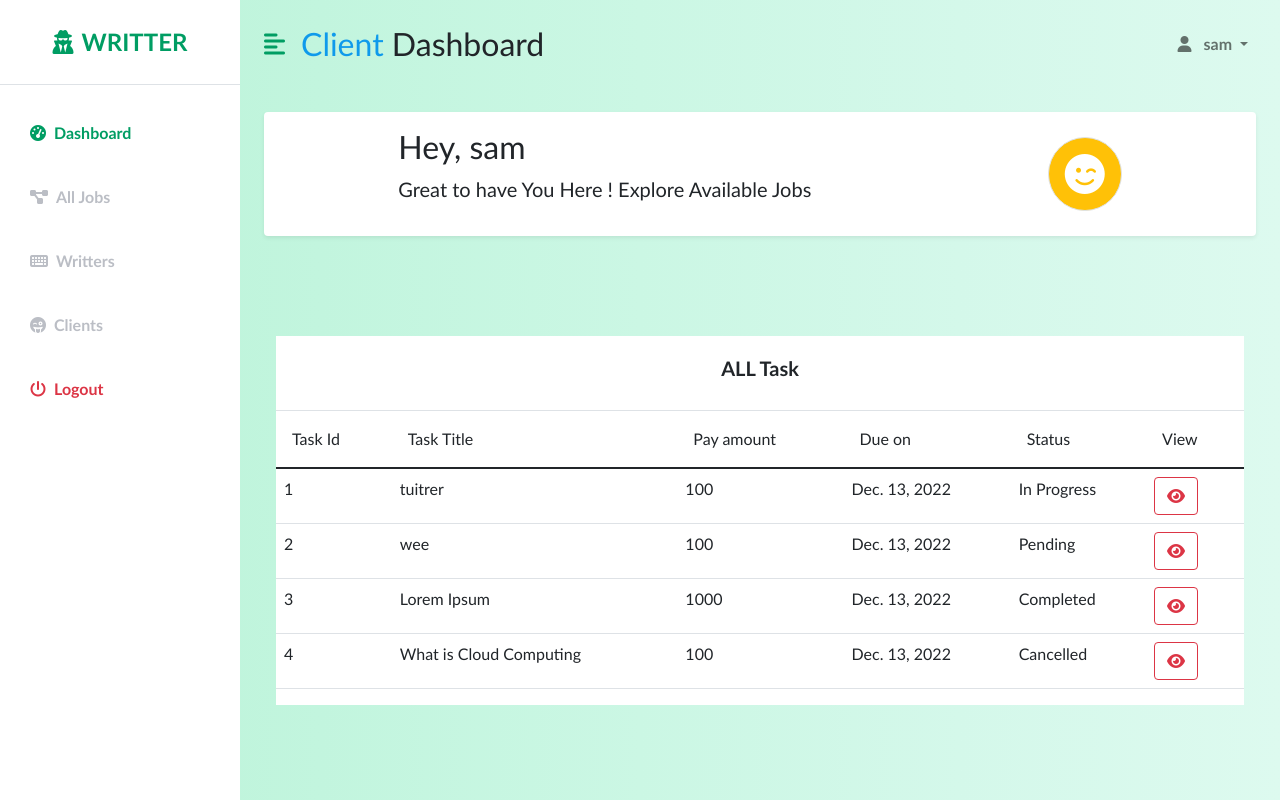
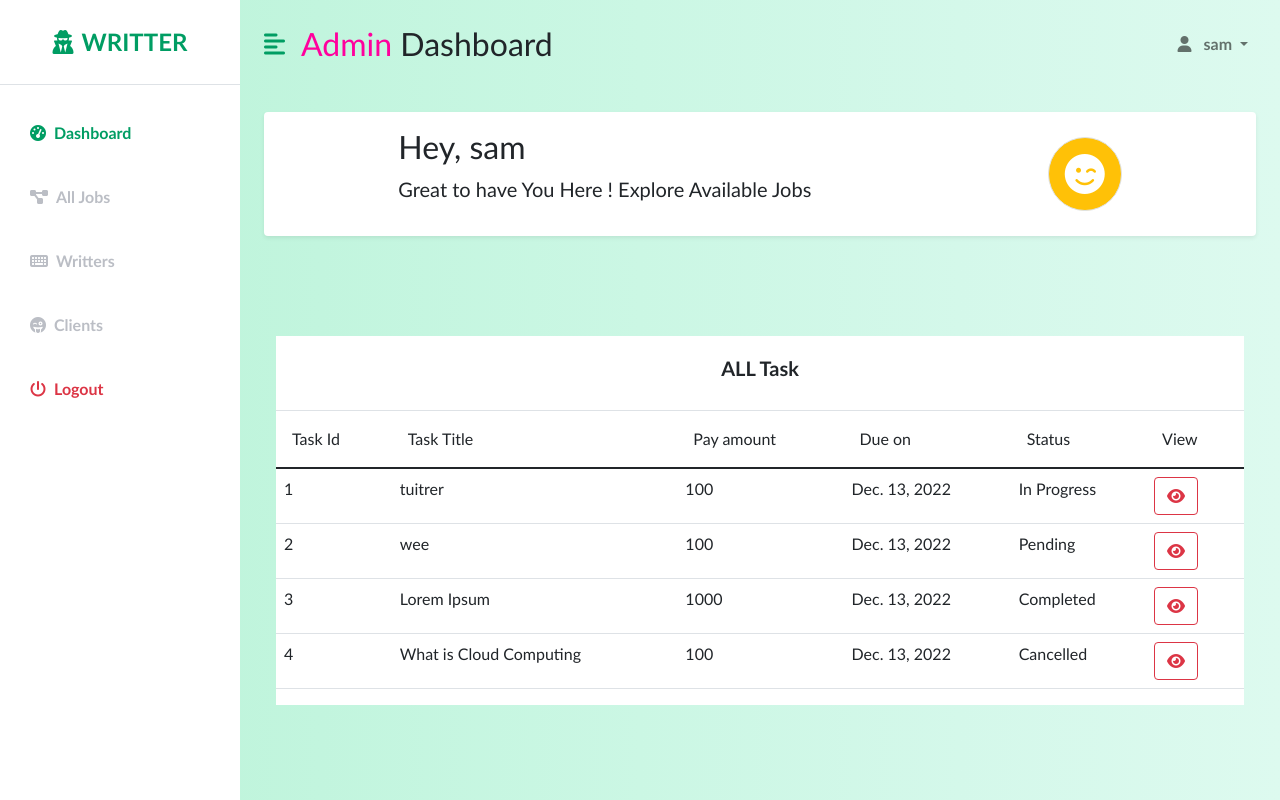
Before and after one commit to SusanMageto/Writter, a Django app: page /app/admin/alltasks/ in a window 1280 px wide. Run offline with Django 4.2, Linux system fonts and the light colour scheme; a user stored in the database is signed in; data comes from the database, SQL or seed files in the repository; some libraries are stand-ins or nearby versions.

```diff
--- a/templates/admin/alltasks.html
+++ b/templates/admin/alltasks.html
@@ -64,7 +64,7 @@
             <nav class="navbar navbar-expand-lg navbar-light bg-transparent py-4 px-4">
                 <div class="d-flex align-items-center">
                     <i class="fas fa-align-left primary-text fs-4 me-3" id="menu-toggle"></i>
-                    <h2 class="fs-2 m-0"><span class="client">Client</span> Dashboard</h2>
+                    <h2 class="fs-2 m-0"><span class="admin">Admin</span> Dashboard</h2>
                 </div>
 
                 <button class="navbar-toggler" type="button" data-bs-toggle="collapse"
```
